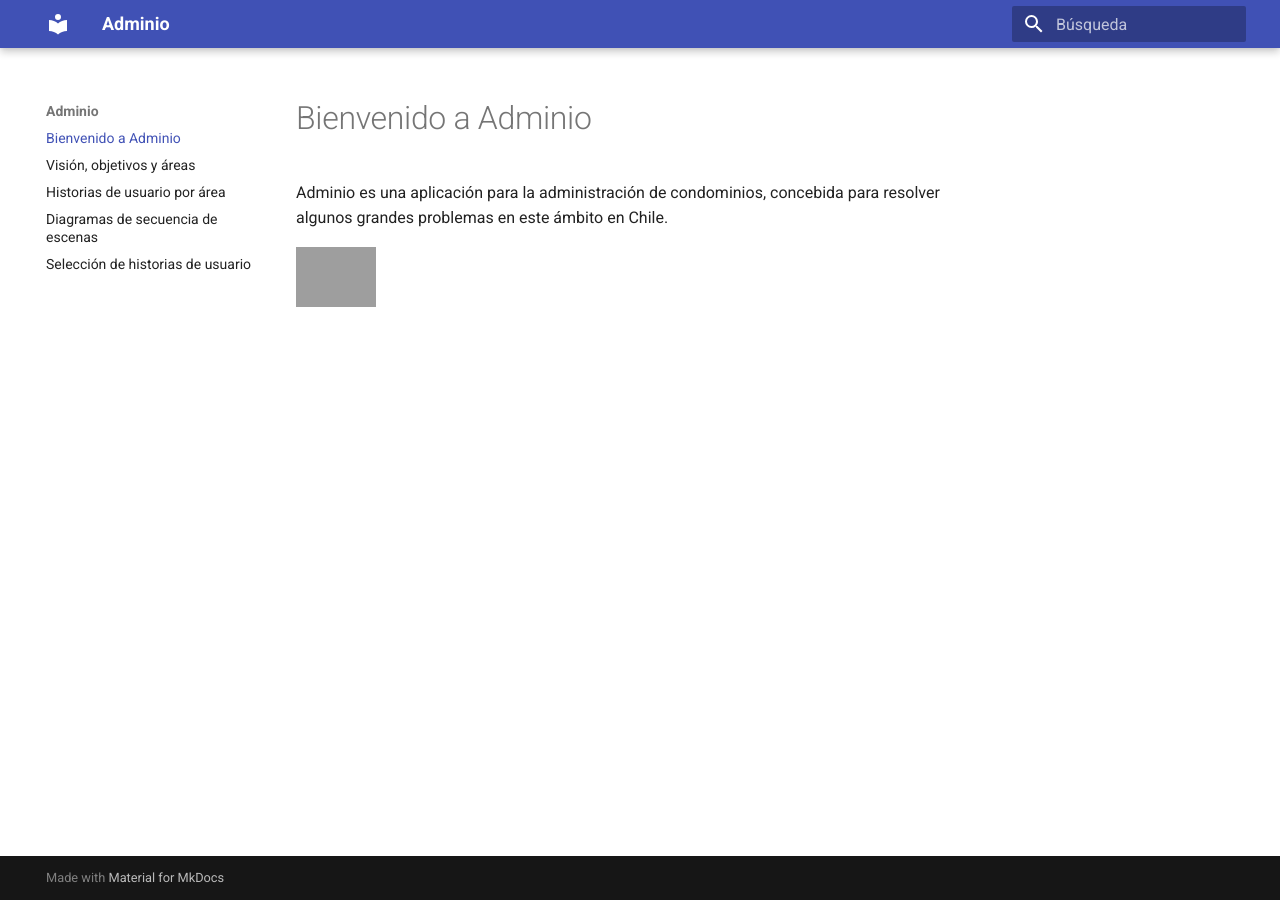
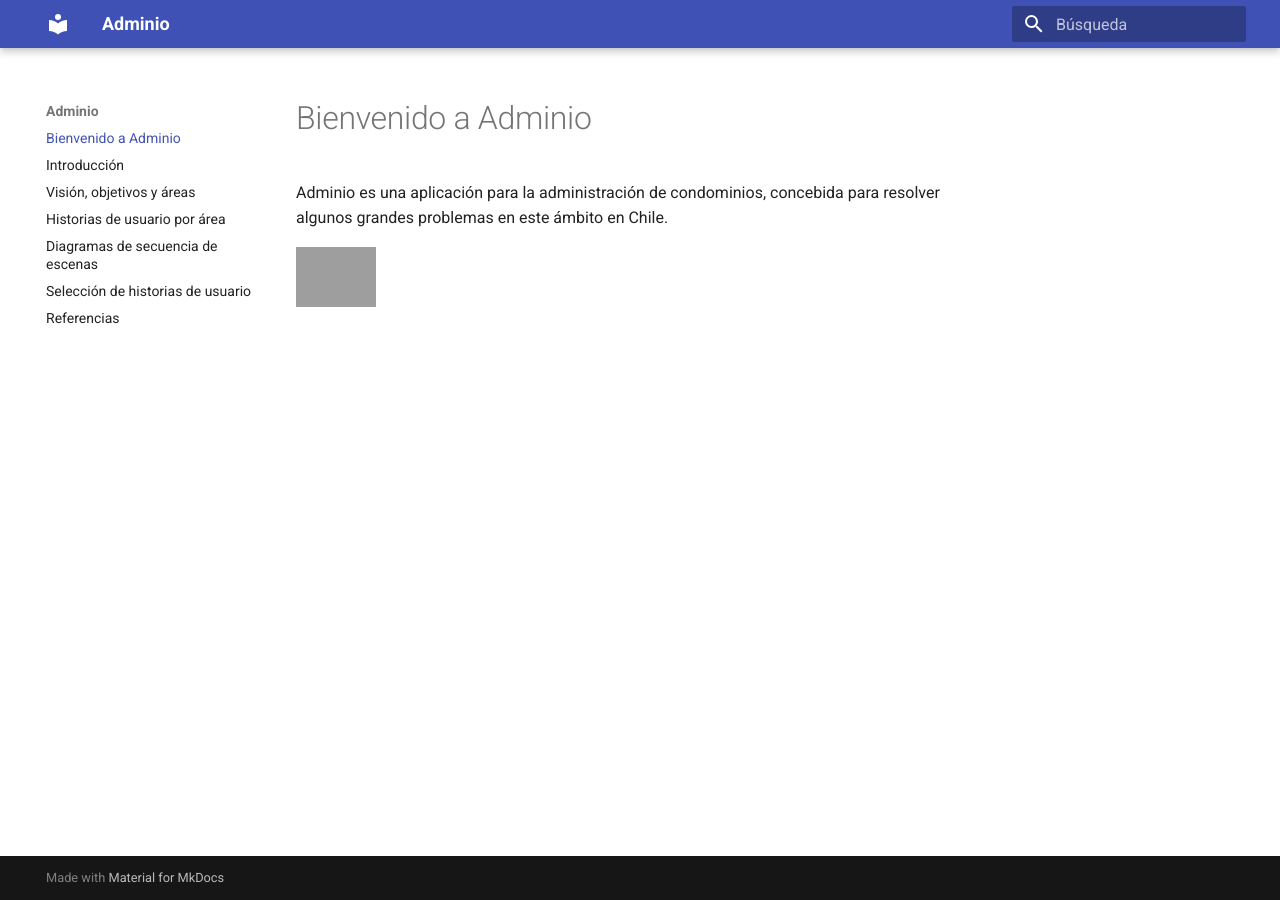
Before and after one commit to diegosauriox/adminio, an MkDocs documentation site: the page built from docs/index.md, in a window 1280 px wide. Built offline with MkDocs 1.6.1 and Material for MkDocs 9.7.7, drawn with Linux system fonts in a browser that asks for light colours; grey boxes are pictures that could not be loaded.

Commit message:
Corrección de índices.

```diff
--- a/mkdocs.yml
+++ b/mkdocs.yml
@@ -5,7 +5,9 @@ theme:
   custom_dir: 'theme'
 nav:
   - 'index.md'
+  - 'introduccion.md'
   - 'vision-objetivos-y-areas.md'
   - 'historias-usuario-por-area.md'
   - 'dse.md'
   - 'seleccion-de-historias-usuario.md'
+  - 'referencias.md'
```
